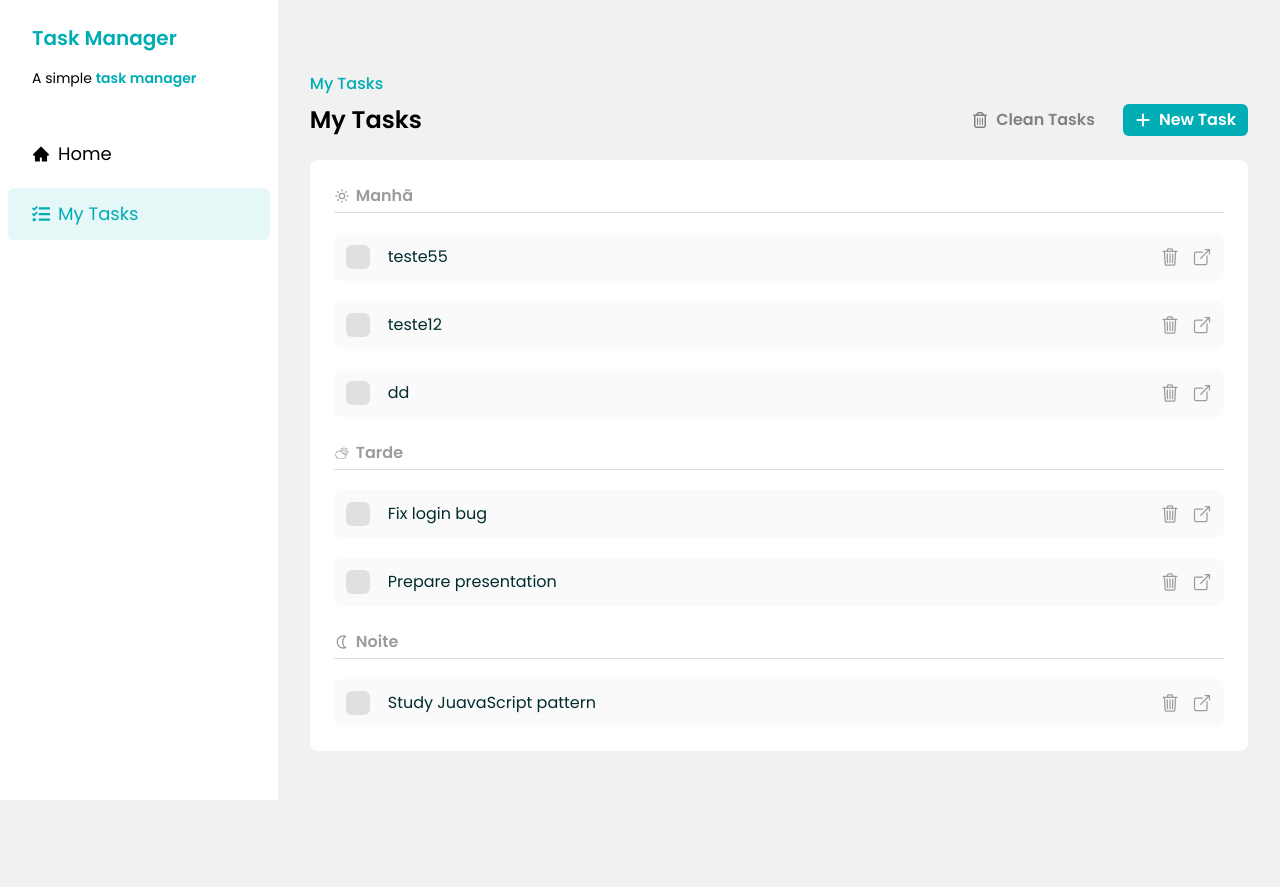
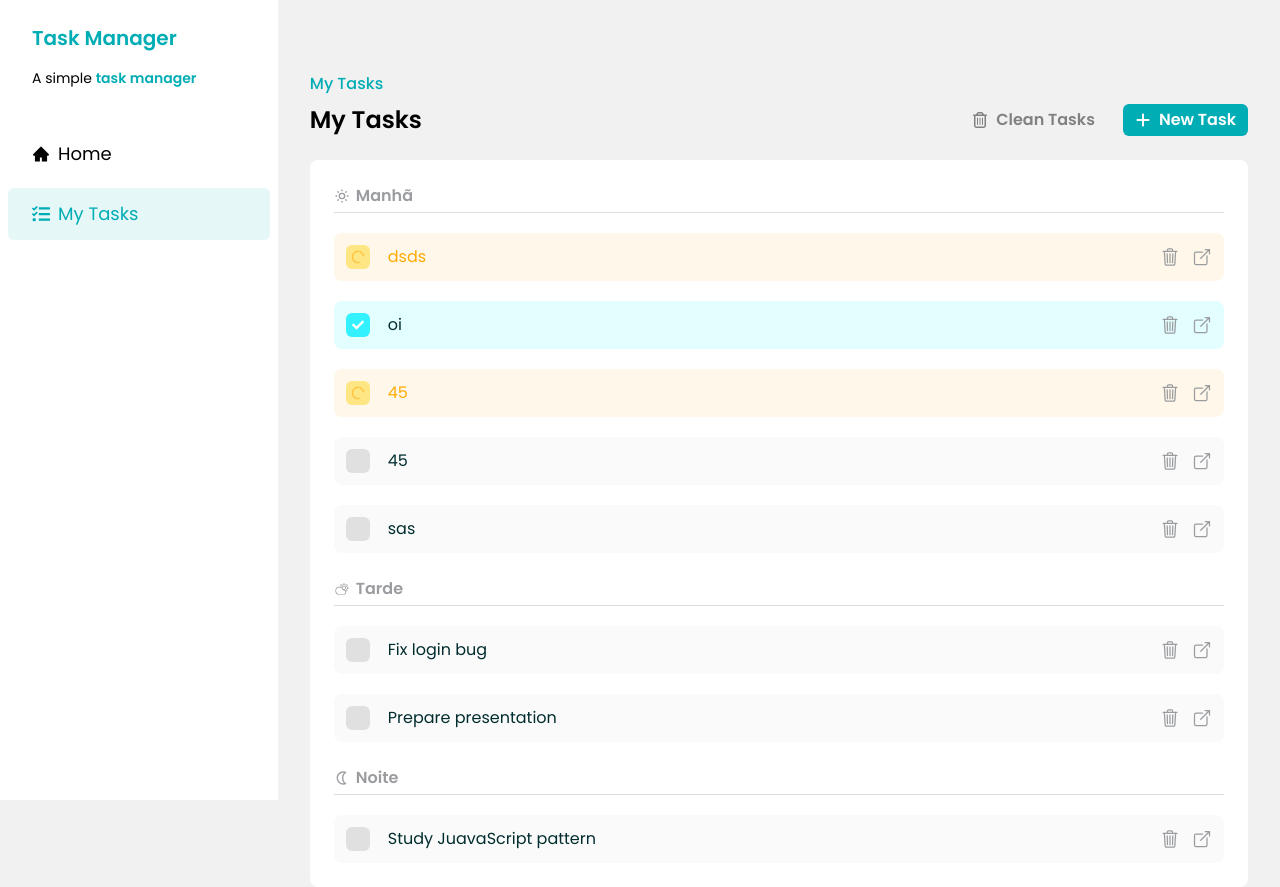
Before and after one commit to nicolasandreos/Task-Manager-React, a React (Vite) app: page / in a window 1280 px wide. Before the commit the page ends 800 px from the top, so only its background shows below. Built offline with nearby package versions, Linux system fonts and the light colour scheme; data requests are answered from the project's data file.

Commit message:
feat: add partial react query to tasks components

```diff
--- a/db.json
+++ b/db.json
@@ -22,25 +22,39 @@
       "period": "evening"
     },
     {
-      "title": "teste55",
+      "title": "dsds",
       "period": "morning",
-      "description": "teste1234",
-      "status": "to_do",
-      "id": 44
+      "description": "dsd",
+      "status": "in_progress",
+      "id": 50
     },
     {
-      "title": "teste12",
+      "title": "oi",
       "period": "morning",
-      "description": "teste12",
-      "status": "to_do",
-      "id": 45
+      "description": "oi",
+      "status": "done",
+      "id": 51
     },
     {
-      "title": "dd",
+      "title": "45",
       "period": "morning",
-      "description": "d",
+      "description": "45",
+      "status": "in_progress",
+      "id": 52
+    },
+    {
+      "title": "45",
+      "period": "morning",
+      "description": "45",
       "status": "to_do",
-      "id": 46
+      "id": 53
+    },
+    {
+      "title": "sas",
+      "period": "morning",
+      "description": "as",
+      "status": "to_do",
+      "id": 54
     }
   ]
 }
--- a/package.json
+++ b/package.json
@@ -12,6 +12,7 @@
   },
   "dependencies": {
     "@tailwindcss/vite": "^4.1.18",
+    "@tanstack/react-query": "^5.90.20",
     "json-server": "^0.17.4",
     "lint-staged": "^16.2.7",
     "react": "^19.2.0",
--- a/src/_components/AddTaskModal.jsx
+++ b/src/_components/AddTaskModal.jsx
@@ -50,6 +50,7 @@ const AddTaskModal = ({ isOpen, handleModalInteraction, onSubmitTask }) => {
       onSubmitTask(task);
 
       handleModalInteraction();
+      reset({ title: "", period: "morning", description: "" });
     } catch (error) {
       console.error("Error adding task:", error);
     }
--- a/src/_components/TaskItem.jsx
+++ b/src/_components/TaskItem.jsx
@@ -40,10 +40,51 @@ const TaskItem = ({ task, onChangeCheckboxTask, handleDeleteTask }) => {
     }
   };
 
+  const handleUpdateTaskStatus = async (taskId) => {
+    try {
+      const getResponse = await fetch(`http://localhost:3000/tasks/${taskId}`);
+      if (!getResponse.ok) {
+        toast.error("Failed get task details");
+        return;
+      }
+      let task = await getResponse.json();
+
+      if (task.status === "done") {
+        toast.success("Task restarted");
+        task = { ...task, status: "to_do" };
+      }
+      if (task.status === "in_progress") {
+        toast.success("Task completed");
+        task = { ...task, status: "done" };
+      }
+      if (task.status === "to_do") {
+        toast.success("Task in progress");
+        task = { ...task, status: "in_progress" };
+      }
+
+      const response = await fetch(`http://localhost:3000/tasks/${taskId}`, {
+        method: "PATCH",
+        headers: {
+          "Content-Type": "application/json",
+        },
+        body: JSON.stringify(task),
+      });
+      if (!response.ok) {
+        toast.error("Failed to update task status");
+        return;
+      }
+      onChangeCheckboxTask();
+    } catch (error) {
+      toast.error("An error occurred while deleting the task");
+    } finally {
+      setIsDeleting(false);
+    }
+  };
+
   return (
     <div className={`${taskItem({ status: task.status })}`}>
       <div className={`flex gap-4.5`}>
-        <Checkbox task={task} onChangeCheckboxTask={onChangeCheckboxTask} />
+        <Checkbox task={task} onChangeCheckboxTask={handleUpdateTaskStatus} />
 
         <p className="">{task.title}</p>
       </div>
--- a/src/_components/TaskSection.jsx
+++ b/src/_components/TaskSection.jsx
@@ -7,7 +7,7 @@ import { toast } from "sonner";
 
 const TaskSection = ({
   children,
-  tasks,
+  tasks = [],
   onChangeCheckboxTask,
   handleDeleteTask,
 }) => {
--- a/src/_components/Tasks.jsx
+++ b/src/_components/Tasks.jsx
@@ -9,69 +9,44 @@ import Button from "./Button";
 import { FaRegTrashCan } from "react-icons/fa6";
 import { FaPlus } from "react-icons/fa6";
 import AddTaskModal from "./AddTaskModal";
+import { useQuery, useQueryClient } from "@tanstack/react-query";
 
 const Tasks = () => {
   const [isOpen, setIsOPen] = useState(false);
-  const [tasks, setTasks] = useState([]);
 
-  useEffect(() => {
-    const getTasks = () => {
-      fetch("http://localhost:3000/tasks", {
-        method: "GET",
-      })
-        .then((response) => response.json())
-        .then((tasks) => {
-          setTasks(tasks);
-        })
-        .catch((error) => {
-          console.error(error);
-        });
-    };
-
-    getTasks();
-  }, []);
+  const queryClient = useQueryClient();
+  const { data: tasks, refetch } = useQuery({
+    queryKey: "tasks",
+    queryFn: async () => {
+      const response = await fetch("http://localhost:3000/tasks");
+      return await response.json();
+    },
+  });
 
   const handleModalInteraction = () => {
     setIsOPen(!isOpen);
   };
 
   const onChangeCheckboxTask = (taskId) => {
-    const newTasks = tasks.map((task) => {
-      if (task.id !== taskId) {
-        return task;
-      }
-
-      if (task.status === "done") {
-        toast.success("Task restarted");
-        return { ...task, status: "to_do" };
-      }
-      if (task.status === "in_progress") {
-        toast.success("Task completed");
-        return { ...task, status: "done" };
-      }
-      if (task.status === "to_do") {
-        toast.success("Task in progress");
-        return { ...task, status: "in_progress" };
-      }
-    });
-    console.log(newTasks);
-    setTasks(newTasks);
+    refetch();
   };
 
-  const handleDeleteTask = async (taskId) => {
-    const newTasks = tasks.filter((task) => task.id !== taskId);
-    setTasks(newTasks);
+  const onDeleteTaskSuccess = async (taskId) => {
+    const newTasks = tasks?.filter((task) => task.id !== taskId);
+    queryClient.setQueryData("tasks", newTasks);
     toast.success("Tarefa deletada");
   };
 
-  const addTask = async (task) => {
-    setTasks([...tasks, task]);
+  const onAddTaskSuccess = async (task) => {
     toast.success("Task added successfully");
+    queryClient.setQueryData("tasks", (currentTasks) => {
+      return [...currentTasks, task];
+    });
   };
 
-  const morningTasks = tasks.filter((task) => task.period === "morning");
-  const eveningTasks = tasks.filter((task) => task.period === "evening");
-  const nightTasks = tasks.filter((task) => task.period === "night");
+  const morningTasks = tasks?.filter((task) => task.period === "morning");
+  const eveningTasks = tasks?.filter((task) => task.period === "evening");
+  const nightTasks = tasks?.filter((task) => task.period === "night");
 
   return (
     <>
@@ -90,7 +65,7 @@ const Tasks = () => {
 
       <div className="w-full space-y-6 rounded-lg bg-white p-6">
         <TaskSection
-          handleDeleteTask={handleDeleteTask}
+          handleDeleteTask={onDeleteTaskSuccess}
           onChangeCheckboxTask={onChangeCheckboxTask}
           tasks={morningTasks}
         >
@@ -98,7 +73,7 @@ const Tasks = () => {
           Manhã
         </TaskSection>
         <TaskSection
-          handleDeleteTask={handleDeleteTask}
+          handleDeleteTask={onDeleteTaskSuccess}
           onChangeCheckboxTask={onChangeCheckboxTask}
           tasks={eveningTasks}
         >
@@ -106,7 +81,7 @@ const Tasks = () => {
           Tarde
         </TaskSection>
         <TaskSection
-          handleDeleteTask={handleDeleteTask}
+          handleDeleteTask={onDeleteTaskSuccess}
           onChangeCheckboxTask={onChangeCheckboxTask}
           tasks={nightTasks}
         >
@@ -117,7 +92,7 @@ const Tasks = () => {
 
       {/* MODAL */}
       <AddTaskModal
-        onSubmitTask={addTask}
+        onSubmitTask={onAddTaskSuccess}
         handleModalInteraction={handleModalInteraction}
         isOpen={isOpen}
       />
--- a/src/main.tsx
+++ b/src/main.tsx
@@ -6,6 +6,7 @@ import TaskDetail from "./pages/TaskDetail";
 import { Toaster } from "sonner";
 import { createBrowserRouter } from "react-router";
 import { RouterProvider } from "react-router/dom";
+import { QueryClient, QueryClientProvider } from "@tanstack/react-query";
 
 const router = createBrowserRouter([
   {
@@ -18,9 +19,13 @@ const router = createBrowserRouter([
   },
 ]);
 
+const queryClient = new QueryClient();
+
 createRoot(document.getElementById("root")!).render(
   <StrictMode>
-    <RouterProvider router={router} />
-    <Toaster richColors position="bottom-right" />
+    <QueryClientProvider client={queryClient}>
+      <RouterProvider router={router} />
+      <Toaster richColors position="bottom-right" />
+    </QueryClientProvider>
   </StrictMode>
 );
```
Also changed, not shown: 1 other file (tests, documents, lock files or other folders).
